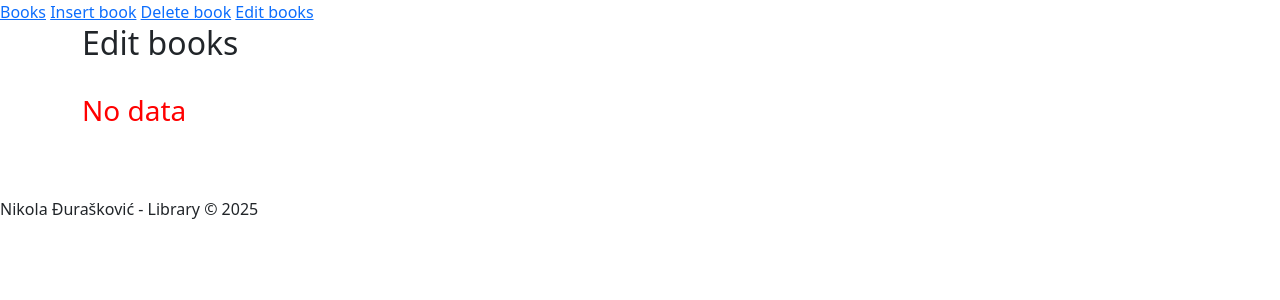
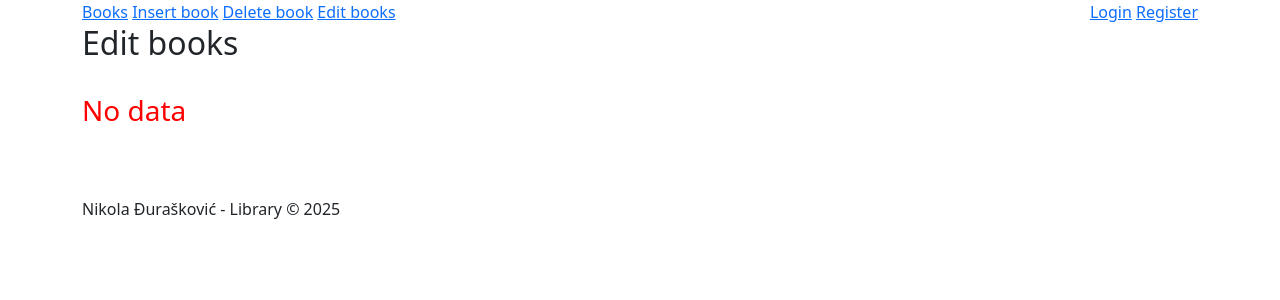
Before and after one commit to nikoladjuraskovic/library, a PHP site: page /edit.php in a window 1280 px wide. Shown: the top 300 px of the page. Run offline with PHP 8.4, Linux system fonts and the light colour scheme; data that the repository does not hold is empty.

Commit message:
added logig links

```diff
--- a/style.css
+++ b/style.css
@@ -31,3 +31,8 @@ form#insertForm{
 .table{
     width: 50% !important;
 }
+
+.links{
+    display: flex;
+    justify-content: space-between;
+}
--- a/views/partials/footer.php
+++ b/views/partials/footer.php
@@ -1,9 +1,11 @@
-        <footer>
+
+<div class="container">
+            <footer>
             <br>
             <h6>Nikola Đurašković - Library &copy; <?= date("Y"); ?>  </h6>
 
         </footer>
 
-
+</div>
     </body>
 </html>
--- a/views/partials/nav.php
+++ b/views/partials/nav.php
@@ -1,4 +1,8 @@
 <nav>
+
+    <div class="container">
+
+    <div class="links">
 
     <div>
 
@@ -8,4 +12,13 @@
         <a href="edit.php">Edit books</a>
 
     </div>
+
+    <div>
+        <a href="">Login</a>
+        <a href="">Register</a>
+    </div>
+
+    </div>
+
+    </div>
 </nav>
```
Also changed, not shown: session.php (added, +35 -0 lines).
